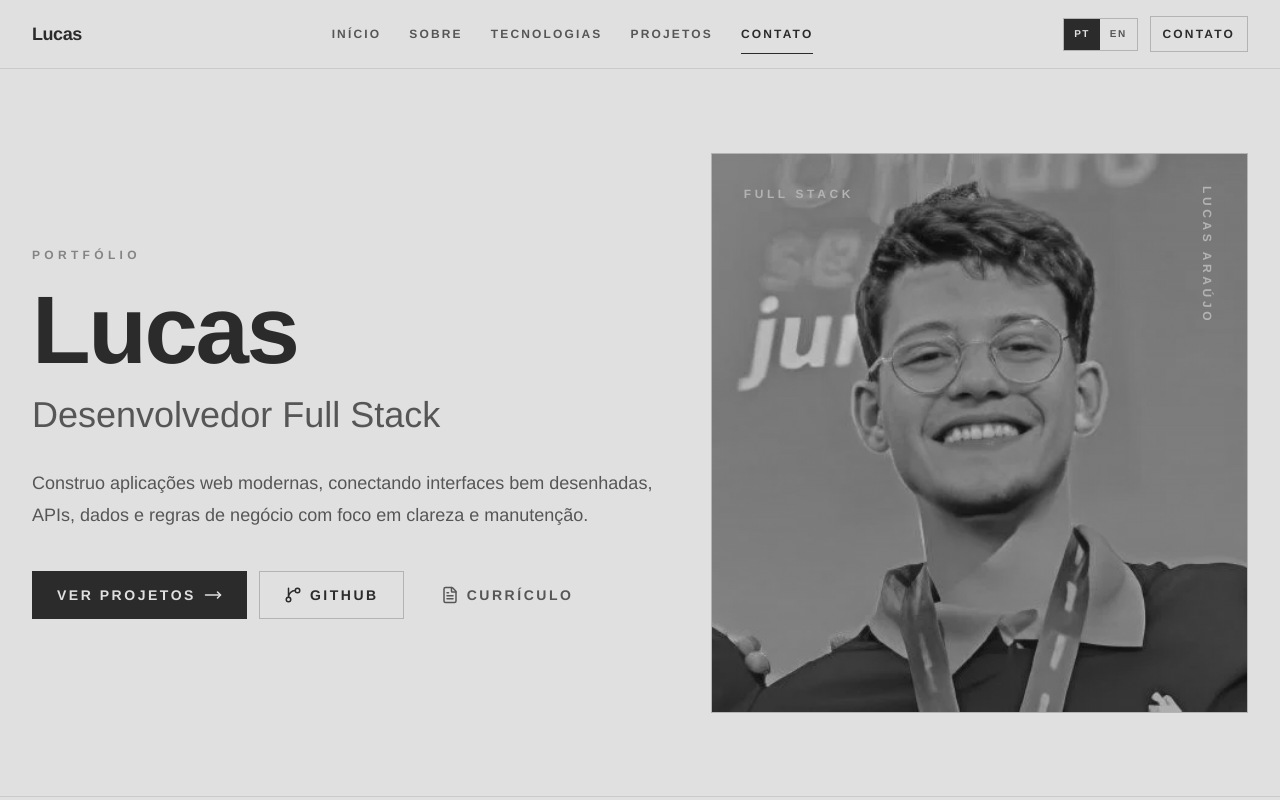
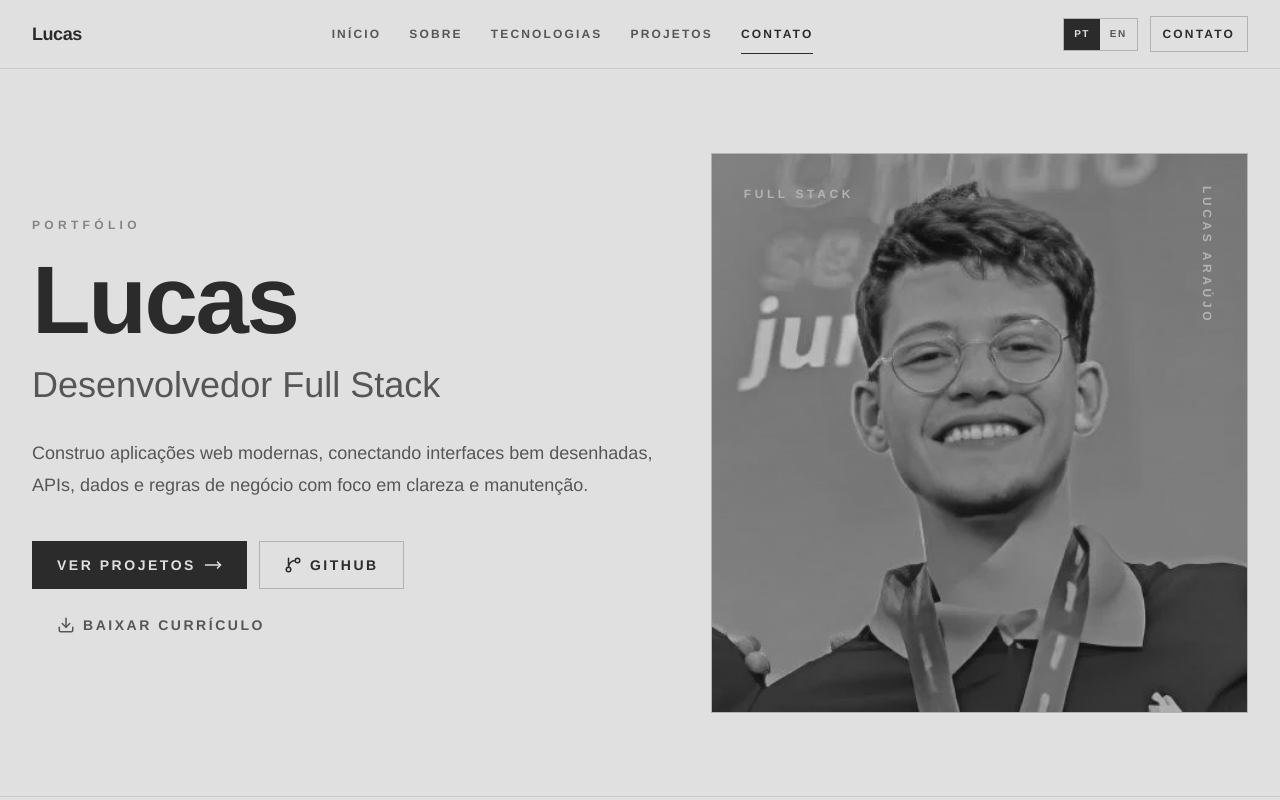
Before and after one commit to LaPachec/portfolio-lucas, a Next.js app: page / in a window 1280 px wide. Shown: the top 800 px of the page. Built offline with nearby package versions, Linux system fonts and the light colour scheme.

Commit message:
feat: localize hero and add resume download

```diff
--- a/src/components/sections/hero-section.tsx
+++ b/src/components/sections/hero-section.tsx
@@ -1,11 +1,39 @@
 "use client";
 
 import Image from "next/image";
-import Link from "next/link";
-import { FileText, GitBranch, MoveRight } from "lucide-react";
+import { Download, GitBranch, MoveRight } from "lucide-react";
 import { motion, useReducedMotion } from "motion/react";
 
 import { Button } from "@/components/ui/button";
+
+type Locale = "pt" | "en";
+
+type HeroSectionProps = {
+  locale?: Locale;
+};
+
+const copy = {
+  pt: {
+    eyebrow: "Portfólio",
+    role: "Desenvolvedor Full Stack",
+    description:
+      "Construo aplicações web modernas, conectando interfaces bem desenhadas, APIs, dados e regras de negócio com foco em clareza e manutenção.",
+    projects: "Ver projetos",
+    resume: "Baixar currículo",
+    resumeHref: "/curriculo-lucas-araujo.pdf",
+    alt: "Lucas Araújo, desenvolvedor Full Stack",
+  },
+  en: {
+    eyebrow: "Portfolio",
+    role: "Full Stack Developer",
+    description:
+      "I build modern web applications, connecting thoughtful interfaces, APIs, data and business rules with a focus on clarity and maintainability.",
+    projects: "View projects",
+    resume: "Download résumé",
+    resumeHref: "/resume-lucas-araujo.pdf",
+    alt: "Lucas Araújo, Full Stack Developer",
+  },
+};
 
 const containerVariants = {
   hidden: {},
@@ -31,8 +59,9 @@ const itemVariants = {
   },
 };
 
-export function HeroSection() {
+export function HeroSection({ locale = "pt" }: HeroSectionProps) {
   const reduceMotion = useReducedMotion();
+  const text = copy[locale];
 
   return (
     <section
@@ -46,36 +75,22 @@ export function HeroSection() {
         initial={reduceMotion ? false : "hidden"}
         animate="visible"
       >
-        <motion.p
-          variants={itemVariants}
-          className="mb-5 text-xs font-semibold uppercase tracking-[0.36em] text-[var(--urban-fog)]"
-        >
-          Portfólio
+        <motion.p variants={itemVariants} className="mb-5 text-xs font-semibold uppercase tracking-[0.36em] text-[var(--urban-fog)]">
+          {text.eyebrow}
         </motion.p>
-        <motion.h1
-          variants={itemVariants}
-          id="hero-title"
-          className="text-6xl font-semibold tracking-tight text-[var(--charcoal-noir)] sm:text-7xl lg:text-8xl"
-        >
+        <motion.h1 variants={itemVariants} id="hero-title" className="text-6xl font-semibold tracking-tight text-[var(--charcoal-noir)] sm:text-7xl lg:text-8xl">
           Lucas
         </motion.h1>
-        <motion.p
-          variants={itemVariants}
-          className="mt-4 text-2xl font-medium text-[var(--ironclad-grey)] sm:text-4xl"
-        >
-          Desenvolvedor Full Stack
+        <motion.p variants={itemVariants} className="mt-4 text-2xl font-medium text-[var(--ironclad-grey)] sm:text-4xl">
+          {text.role}
         </motion.p>
-        <motion.p
-          variants={itemVariants}
-          className="mt-8 max-w-2xl text-lg leading-8 text-[var(--ironclad-grey)]"
-        >
-          Construo aplicações web modernas, conectando interfaces bem desenhadas,
-          APIs, dados e regras de negócio com foco em clareza e manutenção.
+        <motion.p variants={itemVariants} className="mt-8 max-w-2xl text-lg leading-8 text-[var(--ironclad-grey)]">
+          {text.description}
         </motion.p>
         <motion.div variants={itemVariants} className="mt-10 flex flex-col gap-3 sm:flex-row sm:flex-wrap">
           <Button asChild size="lg">
             <a href="#projetos">
-              Ver projetos
+              {text.projects}
               <MoveRight aria-hidden="true" size={18} />
             </a>
           </Button>
@@ -86,10 +101,10 @@ export function HeroSection() {
             </a>
           </Button>
           <Button asChild size="lg" variant="ghost">
-            <Link href="/curriculo">
-              <FileText aria-hidden="true" size={18} />
-              Currículo
-            </Link>
+            <a href={text.resumeHref} download>
+              <Download aria-hidden="true" size={18} />
+              {text.resume}
+            </a>
           </Button>
         </motion.div>
       </motion.div>
@@ -111,7 +126,7 @@ export function HeroSection() {
         </motion.div>
         <Image
           src="/images/lucas-profile.webp"
-          alt="Lucas Araújo, desenvolvedor Full Stack"
+          alt={text.alt}
           fill
           priority
           className="object-cover object-center grayscale"
```
